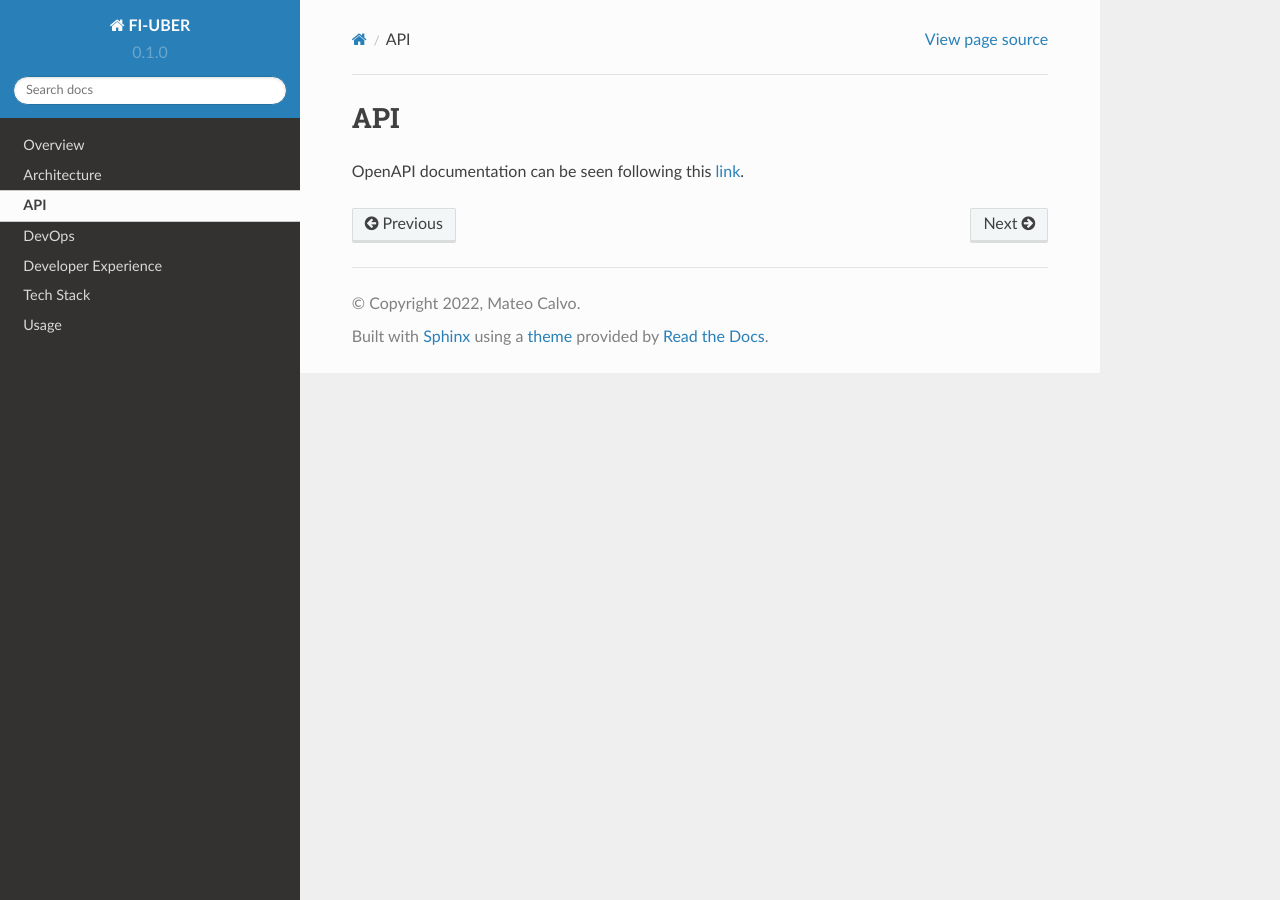
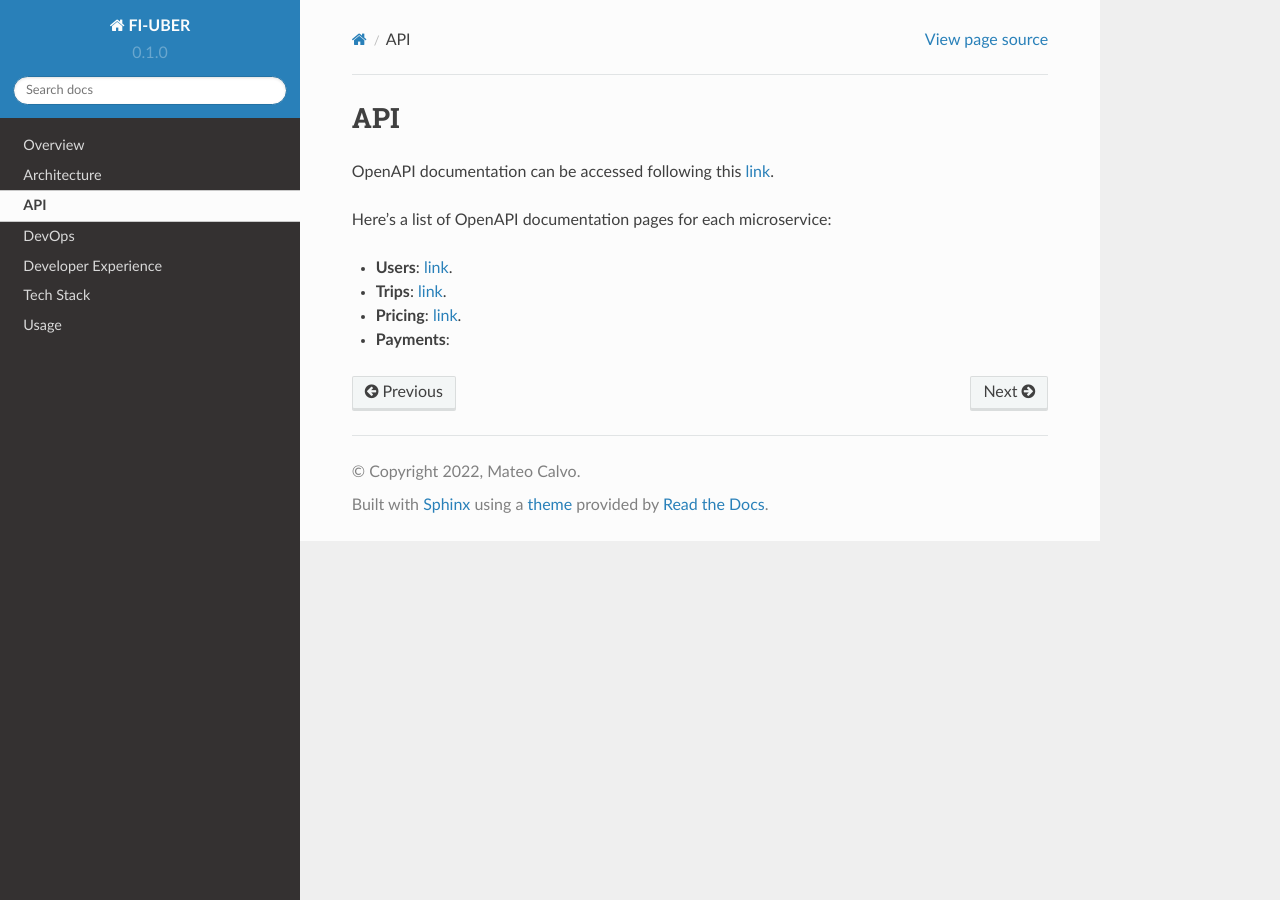
Before and after one commit to mateoicalvo/fiuber-docs, a Sphinx documentation site: the page built from docs/source/api.rst, in a window 1280 px wide. Built offline with Sphinx 7.4.7 and the Read the Docs theme 2.0.0, drawn with Linux system fonts in a browser that asks for light colours.

Commit message:
Update openapi links

```diff
--- a/docs/source/api.rst
+++ b/docs/source/api.rst
@@ -1,4 +1,11 @@
 API
 ===
 
-OpenAPI documentation can be seen following this `link <https://g4-fiuber.herokuapp.com/docs>`__.
+OpenAPI documentation can be accessed following this `link <https://g4-fiuber.herokuapp.com/docs>`__.
+
+Here's a list of OpenAPI documentation pages for each microservice:
+
+- **Users**: `link <https://g4-fiuber-service-users.herokuapp.com/docs>`__.
+- **Trips**: `link <https://g4-fiuber-service-trips.herokuapp.com/docs>`__.
+- **Pricing**: `link <https://g4-fiuber-service-pricing.herokuapp.com/docs>`__.
+- **Payments**:
```
